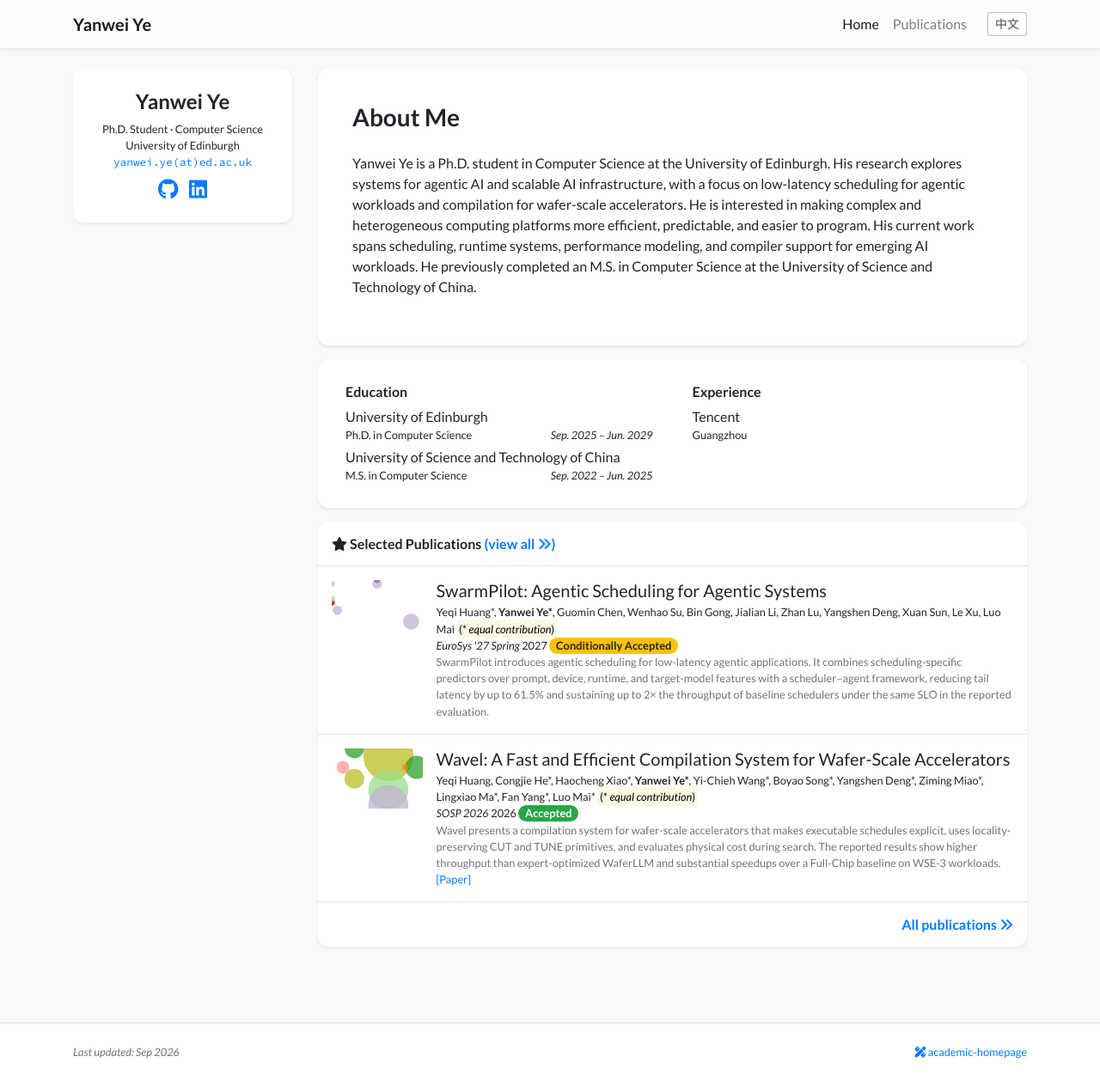
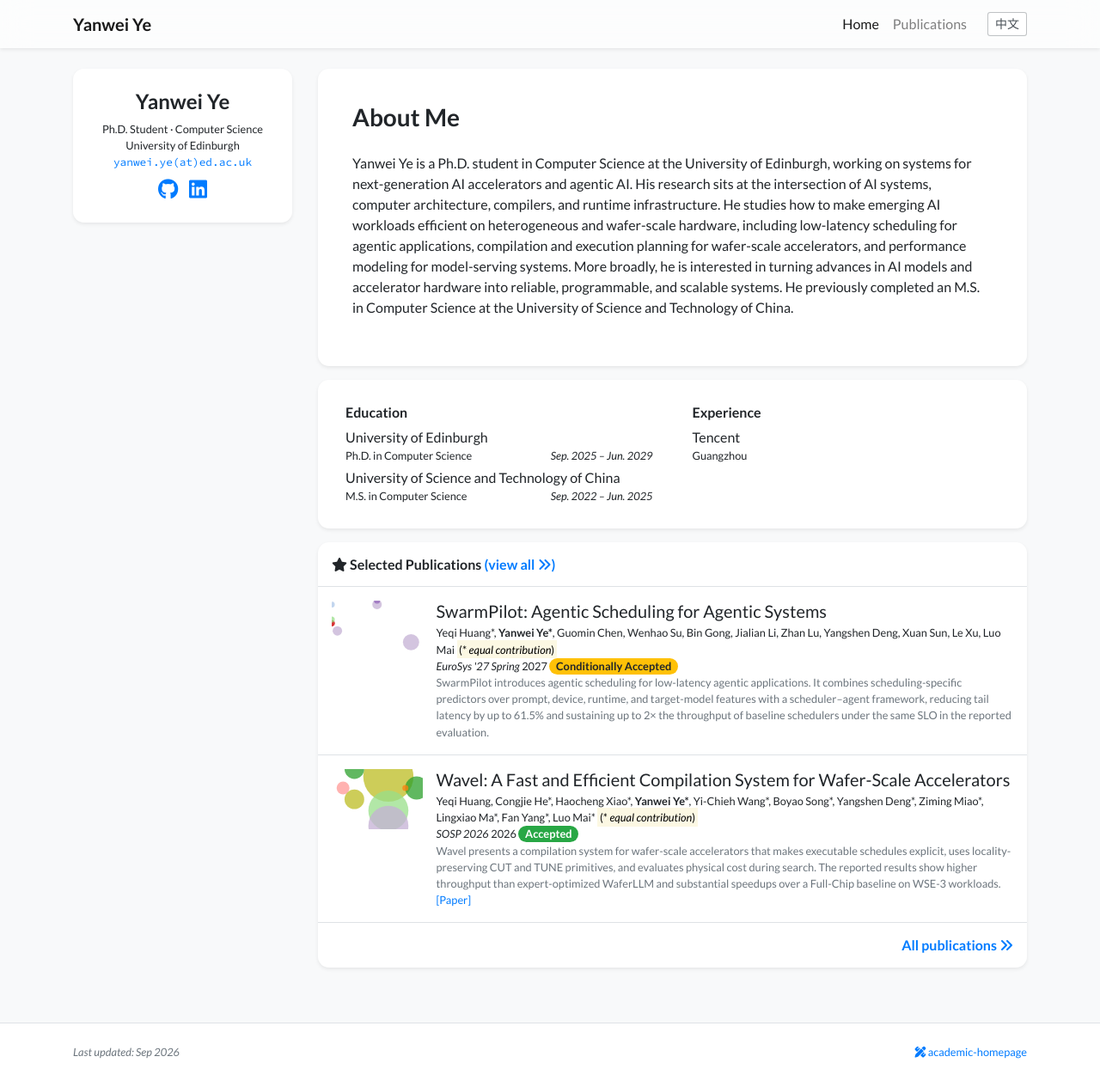
Before and after one commit to anyin233/anyin233.github.io, a Jekyll site: the page built from index.html, in a window 1280 px wide and 1258 px high. Shown: the whole window at 86% size. Built offline with Jekyll 4.4.1, drawn with Linux system fonts in a browser that asks for light colours; nearby versions of some CDN libraries; a style sheet for code colours, icons or effects is not loaded.

Commit message:
fix: localize publication status and sharpen AI bio

```diff
--- a/_data/profile.yml
+++ b/_data/profile.yml
@@ -22,9 +22,9 @@ linkedin: yanwei-ye
 
 short_bio_text_justify: false
 short_bio_en: >-
-  <p>Yanwei Ye is a Ph.D. student in Computer Science at the University of Edinburgh. His research explores systems for agentic AI and scalable AI infrastructure, with a focus on low-latency scheduling for agentic workloads and compilation for wafer-scale accelerators. He is interested in making complex and heterogeneous computing platforms more efficient, predictable, and easier to program. His current work spans scheduling, runtime systems, performance modeling, and compiler support for emerging AI workloads. He previously completed an M.S. in Computer Science at the University of Science and Technology of China.</p>
+  <p>Yanwei Ye is a Ph.D. student in Computer Science at the University of Edinburgh, working on systems for next-generation AI accelerators and agentic AI. His research sits at the intersection of AI systems, computer architecture, compilers, and runtime infrastructure. He studies how to make emerging AI workloads efficient on heterogeneous and wafer-scale hardware, including low-latency scheduling for agentic applications, compilation and execution planning for wafer-scale accelerators, and performance modeling for model-serving systems. More broadly, he is interested in turning advances in AI models and accelerator hardware into reliable, programmable, and scalable systems. He previously completed an M.S. in Computer Science at the University of Science and Technology of China.</p>
 short_bio_zh: >-
-  <p>叶言威，爱丁堡大学计算机科学博士生。主要研究智能体 AI 系统与可扩展 AI 基础设施，关注智能体工作负载的低延迟调度、晶圆级加速器编译，以及面向新型 AI 应用的运行时与性能建模问题。目前的工作致力于让复杂异构计算平台更高效、更稳定，也更易于编程。此前，他在中国科学技术大学获得计算机科学硕士学位。</p>
+  <p>叶言威是爱丁堡大学计算机科学博士生，研究方向聚焦于面向下一代 AI 加速器的系统软件与智能体 AI。其研究结合 AI 系统、计算机体系结构、编译器和运行时，关注如何让新型 AI 工作负载在异构计算平台和晶圆级 AI 加速器上高效运行。当前主要研究包括智能体应用的低延迟调度、面向晶圆级 AI 加速器的编译与执行计划，以及模型服务系统的性能建模。更广泛地，他希望连接 AI 模型、加速器硬件与系统软件，构建高效、可靠、可编程且可扩展的 AI 基础设施。此前，他在中国科学技术大学获得计算机科学硕士学位。</p>
 
 # Portrait intentionally omitted until the user provides a photo.
 # portrait_url: /assets/images/photos/portrait.jpg
--- a/_includes/widgets/publication_item.html
+++ b/_includes/widgets/publication_item.html
@@ -11,7 +11,7 @@
         <div class="col-md-9 col-xl-10 p-3 pl-md-0">
             <h5 class="mt-0 mb-1 font-weight-normal"><span data-lang="en">{{ item.title }}</span><span data-lang="zh">{{ item.title_zh | default: item.title }}</span></h5>
             <p class="mt-0 mb-0 small">{% include widgets/author_list.html authors=item.authors contribution_note_en=item.contribution_note_en contribution_note_zh=item.contribution_note_zh %}</p>
-            <p class="mt-0 mb-0 small">{{item.pub_pre}}<i><span data-lang="en">{{ item.pub }}</span><span data-lang="zh">{{ item.pub_zh | default: item.pub }}</span></i>{{ item.pub_post }} {{ item.pub_date }} <span data-lang="en">{{ item.pub_last }}</span><span data-lang="zh" class="badge badge-pill badge-publication {% if item.status_zh == '已接收' %}badge-success{% else %}badge-warning{% endif %}">{{ item.status_zh }}</span> <span data-semantic-scholar-id="{{ item.semantic_scholar_id }}"></span></p>
+            <p class="mt-0 mb-0 small">{{item.pub_pre}}<i><span data-lang="en">{{ item.pub }}</span><span data-lang="zh">{{ item.pub_zh | default: item.pub }}</span></i>{{ item.pub_post }} {{ item.pub_date }} <span data-lang="en" class="badge badge-pill badge-publication {{ item.status_class | default: 'badge-warning' }}">{{ item.status_en | default: item.status_zh }}</span><span data-lang="zh" class="badge badge-pill badge-publication {{ item.status_class | default: 'badge-warning' }}">{{ item.status_zh | default: item.status_en }}</span> <span data-semantic-scholar-id="{{ item.semantic_scholar_id }}"></span></p>
             <p class="mt-0 mb-0 small text-muted"><span data-lang="en">{{ item.abstract_en | default: item.abstract }}</span><span data-lang="zh">{{ item.abstract_zh | default: item.abstract_en | default: item.abstract }}</span></p>
 
             <p class="small pb-0 mb-0 lh-125 text-muted abstract-links">
@@ -35,7 +35,7 @@
             <div>
                 <h5 class="mt-0 mb-1 font-weight-normal"><span data-lang="en">{{ item.title }}</span><span data-lang="zh">{{ item.title_zh | default: item.title }}</span></h5>
                 <p class="mt-0 mb-0 small">{% include widgets/author_list.html authors=item.authors contribution_note_en=item.contribution_note_en contribution_note_zh=item.contribution_note_zh %}</p>
-                <p class="mt-0 mb-0 small">{{item.pub_pre}}<i><span data-lang="en">{{ item.pub }}</span><span data-lang="zh">{{ item.pub_zh | default: item.pub }}</span></i>{{ item.pub_post }} {{ item.pub_date }} <span data-lang="en">{{ item.pub_last }}</span><span data-lang="zh" class="badge badge-pill badge-publication {% if item.status_zh == '已接收' %}badge-success{% else %}badge-warning{% endif %}">{{ item.status_zh }}</span> <span data-semantic-scholar-id="{{ item.semantic_scholar_id }}"></span></p>
+                <p class="mt-0 mb-0 small">{{item.pub_pre}}<i><span data-lang="en">{{ item.pub }}</span><span data-lang="zh">{{ item.pub_zh | default: item.pub }}</span></i>{{ item.pub_post }} {{ item.pub_date }} <span data-lang="en" class="badge badge-pill badge-publication {{ item.status_class | default: 'badge-warning' }}">{{ item.status_en | default: item.status_zh }}</span><span data-lang="zh" class="badge badge-pill badge-publication {{ item.status_class | default: 'badge-warning' }}">{{ item.status_zh | default: item.status_en }}</span> <span data-semantic-scholar-id="{{ item.semantic_scholar_id }}"></span></p>
                 <p class="mt-0 mb-0 small text-muted"><span data-lang="en">{{ item.abstract_en | default: item.abstract }}</span><span data-lang="zh">{{ item.abstract_zh | default: item.abstract_en | default: item.abstract }}</span></p>
 
                 <p class="small pb-0 mb-0 lh-125 text-muted abstract-links">
```
Also changed, not shown: _publications/2026/2026-wavel.md (+2 -1 lines), _publications/2027/2027-swarmpilot.md (+2 -1 lines).
